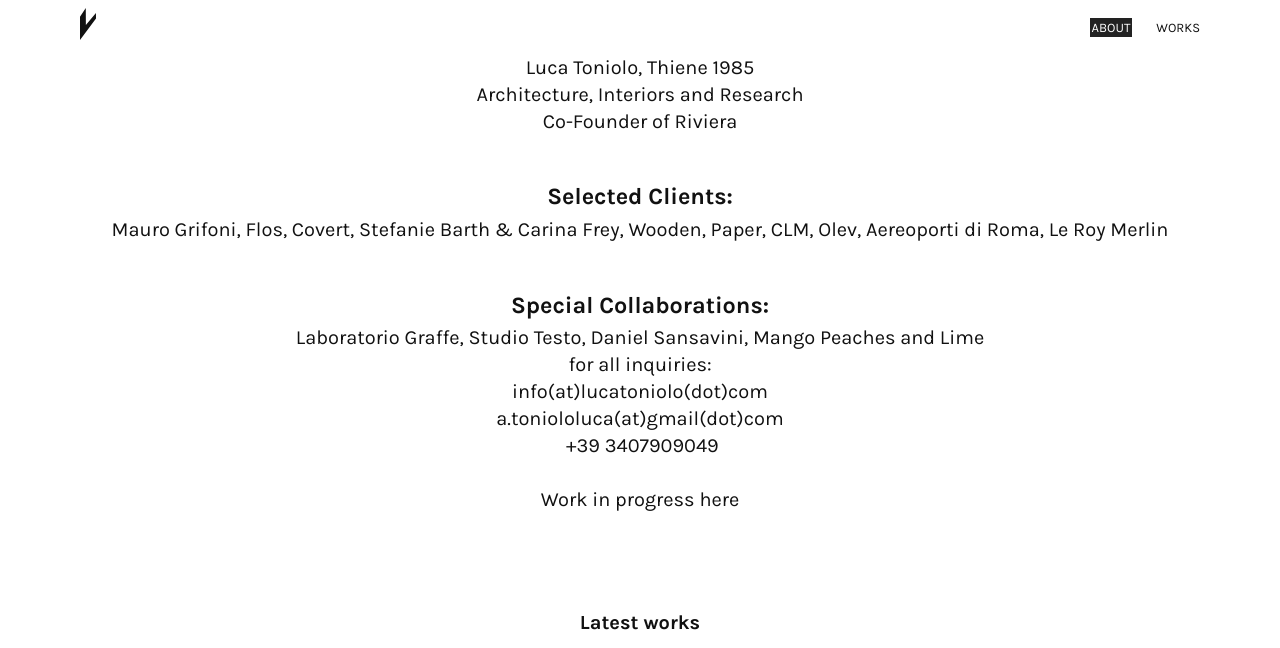
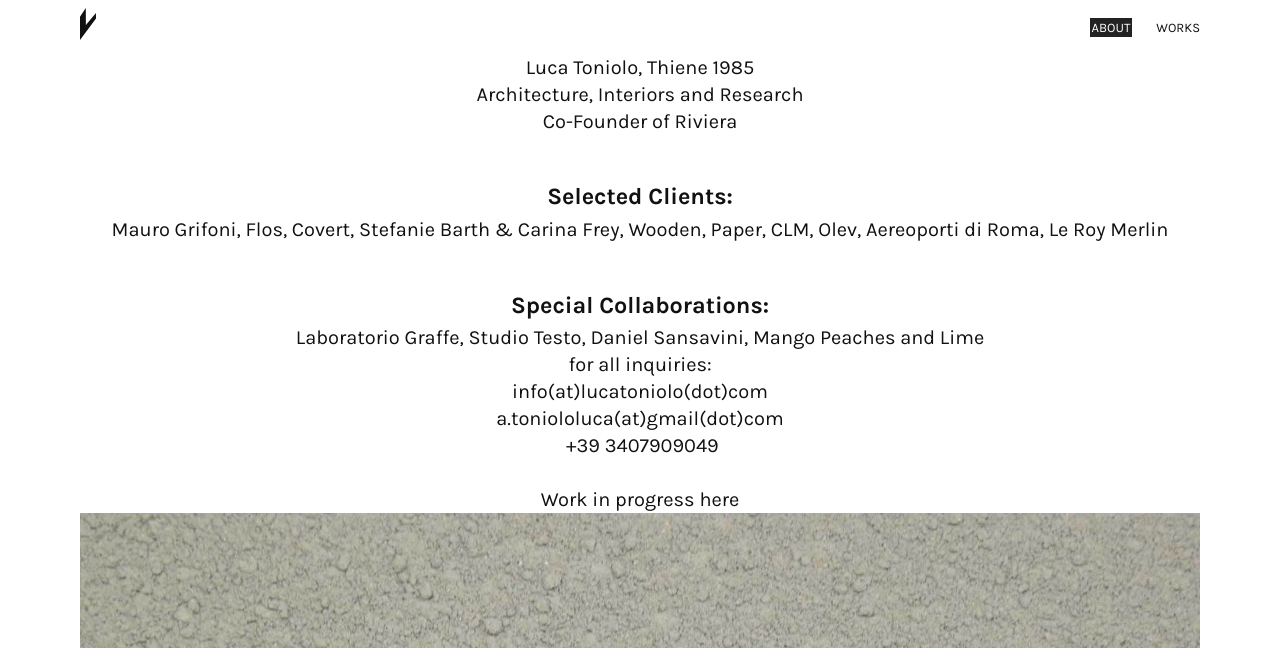
Before and after one commit to rzecchini/lucatoniolo, a Jekyll site: the page built from _pages/about.md, in a window 1280 px wide. Shown: the top 648 px of the page. Built offline with Jekyll 4.4.1, drawn with Linux system fonts in a browser that asks for light colours; grey boxes are pictures that could not be loaded.

Commit message:
Update Pages “about”

```diff
--- a/_pages/about.md
+++ b/_pages/about.md
@@ -1,7 +1,7 @@
 ---
+title: ' ABOUT'
 layout: default
 permalink: /about/
-title: ' ABOUT'
 ---
 Luca Toniolo, Thiene 1985 <br>
 Architecture, Interiors and Research <br>
@@ -19,3 +19,5 @@
 
 <br>
 [Work in progress here](https://www.instagram.com/luca_toniolo_/)
+
+![cemento](/assets/uploads/3100-9633547.jpg)
```
Also changed, not shown: assets/uploads/3100-9633547.jpg (added).
